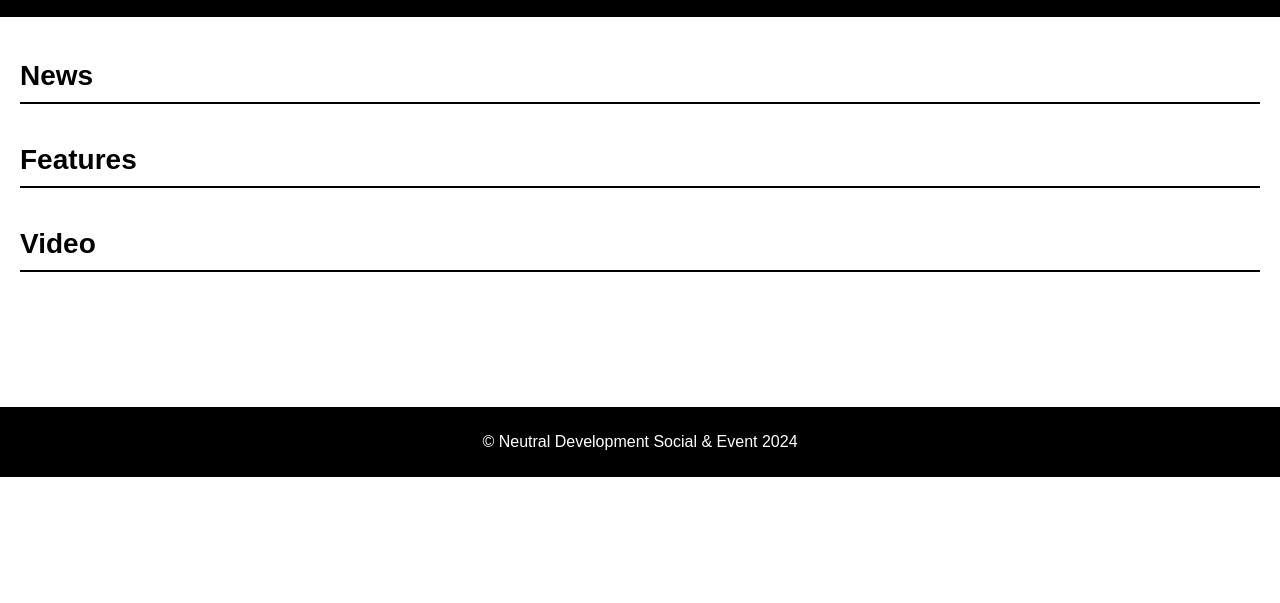
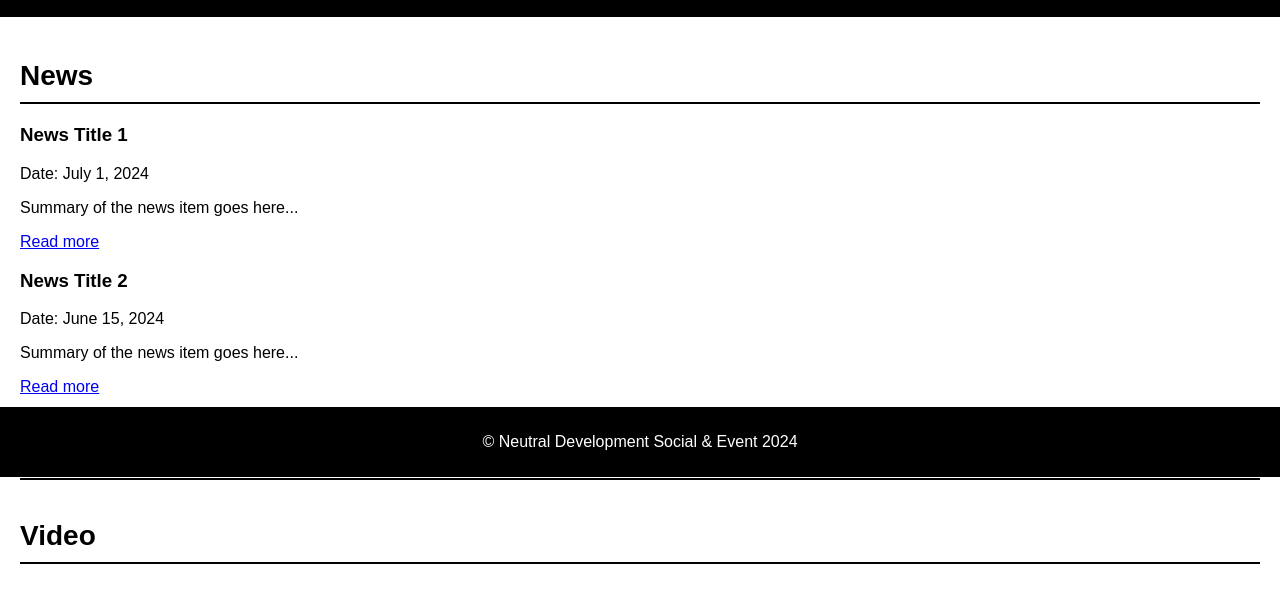
Before and after one commit to OfficialGithubRay/OfficialGithubRay.github.io, a plain HTML site: page index.html in a window 1280 px wide. Shown: the part 323-926 px from the top of the page. Before the commit the page ends 800 px from the top, so only its background shows below. Drawn offline with Linux system fonts and the light colour scheme.

Commit message:
Update index.html

```diff
--- a/index.html
+++ b/index.html
@@ -46,10 +46,26 @@
     </nav>
 </header>
     <main>
-        <section id="news">
-            <h2>News</h2>
-            <!-- News items here -->
-        </section>
+
+        <!-- NEWS -->
+<section id="news">
+    <h2>News</h2>
+    <div class="news-item">
+        <h3>News Title 1</h3>
+        <p>Date: July 1, 2024</p>
+        <p>Summary of the news item goes here...</p>
+        <a href="link-to-full-article">Read more</a>
+    </div>
+    <div class="news-item">
+        <h3>News Title 2</h3>
+        <p>Date: June 15, 2024</p>
+        <p>Summary of the news item goes here...</p>
+        <a href="link-to-full-article">Read more</a>
+    </div>
+    <!-- Add more news items as needed -->
+</section>
+
+        <!-- FEATURES -->
         <section id="features">
             <h2>Features</h2>
             <!-- Features content here -->
```
